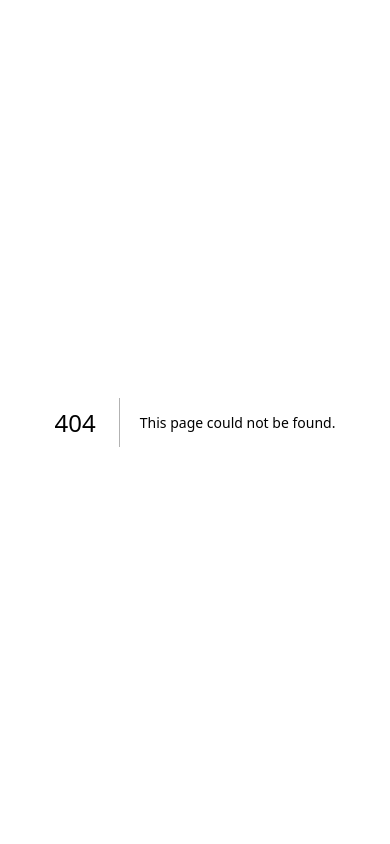
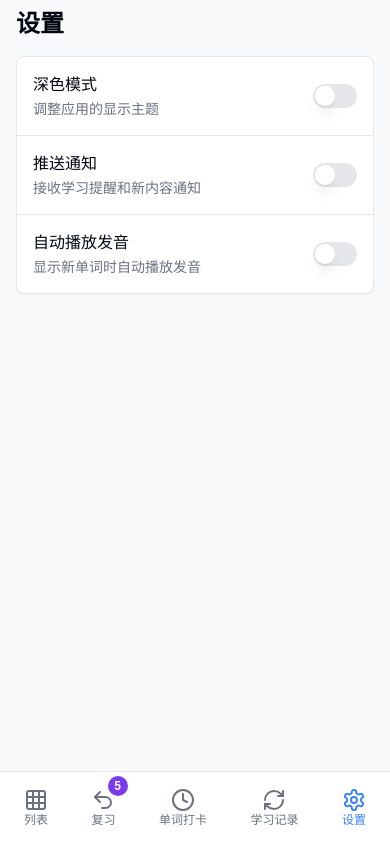
Before and after one commit to nekoparam/qmvisual, a Next.js app: page /m/settings in a window 390 px wide. Before the commit this address had no page. Built offline with nearby package versions, Linux system fonts and the light colour scheme.

Commit message:
add mobile app

```diff
--- a/package.json
+++ b/package.json
@@ -14,6 +14,7 @@
     "@radix-ui/react-dropdown-menu": "^2.1.2",
     "@radix-ui/react-label": "^2.1.0",
     "@radix-ui/react-slot": "^1.1.0",
+    "@radix-ui/react-switch": "^1.1.1",
     "@radix-ui/react-tabs": "^1.1.1",
     "@tabler/icons-react": "^3.21.0",
     "class-variance-authority": "^0.7.0",
--- /dev/null
+++ b/src/app/m/layout.tsx
@@ -0,0 +1,53 @@
+'use client'
+
+import { Clock, Settings, Grid, RefreshCw, Undo2 } from 'lucide-react'
+import Link from "next/link"
+import { usePathname } from 'next/navigation'
+import { Inter } from 'next/font/google'
+import { Badge } from "@/components/ui/badge"
+
+const inter = Inter({ subsets: ['latin'] })
+
+export default function MobileLayout({
+  children,
+}: {
+  children: React.ReactNode
+}) {
+  const pathname = usePathname()
+
+  // 这里我们模拟未复习的单词数量，实际应用中这应该从某个状态管理器或API获取
+  const unreviewed = 5
+
+  const navItems = [
+    { href: "/m/list", icon: Grid, label: "列表" },
+    { href: "/m/review", icon: Undo2, label: "复习", badge: unreviewed },
+    { href: "/m/word", icon: Clock, label: "单词打卡" },
+    { href: "/m/progress", icon: RefreshCw, label: "学习记录" },
+    { href: "/m/settings", icon: Settings, label: "设置" },
+  ]
+
+  return (
+    <div className="flex flex-col h-screen bg-gray-50">
+      <main className="flex-1 overflow-auto flex">
+        {children}
+      </main>
+
+      {/* Bottom Navigation */}
+      <nav className="border-t bg-white py-2 px-4">
+        <div className="flex justify-between items-center max-w-md mx-auto">
+          {navItems.map((item) => (
+            <Link key={item.href} href={item.href} className="flex flex-col items-center p-2 relative">
+              <item.icon className={`h-6 w-6 ${pathname === item.href ? 'text-blue-500' : 'text-gray-500'}`} />
+              <span className={`text-xs ${pathname === item.href ? 'text-blue-500' : 'text-gray-500'}`}>{item.label}</span>
+              {item.badge && (
+                <Badge className="absolute -top-1 -right-1 px-1 min-w-[1.25rem] h-5 flex items-center justify-center">
+                  {item.badge}
+                </Badge>
+              )}
+            </Link>
+          ))}
+        </div>
+      </nav>
+    </div>
+  )
+}
--- /dev/null
+++ b/src/app/m/review/page.tsx
@@ -0,0 +1,61 @@
+"use client"
+
+import { useState } from 'react'
+import { Card, CardContent } from "@/components/ui/card"
+import { Button } from "@/components/ui/button"
+
+interface WordCardProps {
+  word: string
+  translation: string
+}
+
+const words: WordCardProps[] = [
+  { word: "abject", translation: "极可怨的; 卑下的" },
+  { word: "ephemeral", translation: "短暂的; 瞬息的" },
+  { word: "ubiquitous", translation: "无处不在的; 普遍存在的" },
+]
+
+export default function ReviewPage() {
+  const [currentWordIndex, setCurrentWordIndex] = useState(0)
+  const [showTranslation, setShowTranslation] = useState(false)
+
+  const currentWord = words[currentWordIndex]
+
+  const handleNext = () => {
+    setCurrentWordIndex((prevIndex) => (prevIndex + 1) % words.length)
+    setShowTranslation(false)
+  }
+
+  const handleShowTranslation = () => {
+    setShowTranslation(true)
+  }
+
+  return (
+    <div className="p-4 w-full flex items-center justify-center">
+      <Card className="w-full max-w-md shadow-lg">
+        <CardContent className="p-6">
+          <div className="bg-blue-500 rounded-lg p-8 text-center text-white mb-4">
+            <h2 className="text-4xl font-bold mb-4">{currentWord.word}</h2>
+            {showTranslation && <p className="text-xl">{currentWord.translation}</p>}
+          </div>
+          <div className="flex flex-col gap-4">
+            {!showTranslation && (
+              <Button
+                className="w-full bg-blue-500 hover:bg-blue-600"
+                onClick={handleShowTranslation}
+              >
+                显示翻译
+              </Button>
+            )}
+            <Button
+              className="w-full bg-green-500 hover:bg-green-600"
+              onClick={handleNext}
+            >
+              下一个单词
+            </Button>
+          </div>
+        </CardContent>
+      </Card>
+    </div>
+  )
+}
--- /dev/null
+++ b/src/app/m/settings/page.tsx
@@ -0,0 +1,69 @@
+"use client"
+
+import { useState } from "react"
+import { Switch } from "@/components/ui/switch"
+import { Label } from "@/components/ui/label"
+
+export default function SettingsPage() {
+  const [darkMode, setDarkMode] = useState(false)
+  const [notifications, setNotifications] = useState(false)
+  const [autoPlay, setAutoPlay] = useState(false)
+
+  return (
+    <div className="w-full">
+      <h1 className="px-4 py-2 text-2xl font-bold">设置</h1>
+
+      <div className="px-4 py-2">
+        <div className="rounded-lg border bg-white shadow-sm">
+          <div className="border-b px-4 py-4">
+            <div className="flex items-center justify-between">
+              <div className="space-y-0.5">
+                <Label htmlFor="dark-mode" className="text-base">深色模式</Label>
+                <p className="text-sm text-muted-foreground">
+                  调整应用的显示主题
+                </p>
+              </div>
+              <Switch
+                id="dark-mode"
+                checked={darkMode}
+                onCheckedChange={setDarkMode}
+              />
+            </div>
+          </div>
+
+          <div className="border-b px-4 py-4">
+            <div className="flex items-center justify-between">
+              <div className="space-y-0.5">
+                <Label htmlFor="notifications" className="text-base">推送通知</Label>
+                <p className="text-sm text-muted-foreground">
+                  接收学习提醒和新内容通知
+                </p>
+              </div>
+              <Switch
+                id="notifications"
+                checked={notifications}
+                onCheckedChange={setNotifications}
+              />
+            </div>
+          </div>
+
+          <div className="px-4 py-4">
+            <div className="flex items-center justify-between">
+              <div className="space-y-0.5">
+                <Label htmlFor="auto-play" className="text-base">自动播放发音</Label>
+                <p className="text-sm text-muted-foreground">
+                  显示新单词时自动播放发音
+                </p>
+              </div>
+              <Switch
+                id="auto-play"
+                checked={autoPlay}
+                onCheckedChange={setAutoPlay}
+              />
+            </div>
+          </div>
+        </div>
+      </div>
+    </div>
+  )
+}
--- /dev/null
+++ b/src/app/m/word/page.tsx
@@ -0,0 +1,42 @@
+"use client"
+
+import { Card, CardContent } from "@/components/ui/card"
+import { Button } from "@/components/ui/button"
+
+interface WordCardProps {
+  word: string
+  translation: string
+}
+
+export default function WordPage() {
+  // 直接在组件中定义默认值，而不是通过props传递
+  const word = "abject"
+  const translation = "极可怨的; 卑下的"
+
+  return (
+    <div className="p-4 w-full flex items-center justify-center">
+      <Card className="w-full max-w-md shadow-lg">
+        <CardContent className="p-6">
+          <div className="bg-blue-500 rounded-lg p-8 text-center text-white mb-4">
+            <h2 className="text-4xl font-bold mb-4">{word}</h2>
+            <p className="text-xl">{translation}</p>
+          </div>
+          <div className="flex gap-4 justify-center">
+            <Button
+              className="flex-1 bg-blue-500 hover:bg-blue-600"
+              onClick={() => console.log("Don't know")}
+            >
+              不记得
+            </Button>
+            <Button
+              className="flex-1 bg-green-500 hover:bg-green-600"
+              onClick={() => console.log("Remember")}
+            >
+              记得
+            </Button>
+          </div>
+        </CardContent>
+      </Card>
+    </div>
+  )
+}
--- /dev/null
+++ b/src/components/ui/badge.tsx
@@ -0,0 +1,36 @@
+import * as React from "react"
+import { cva, type VariantProps } from "class-variance-authority"
+
+import { cn } from "@/lib/utils"
+
+const badgeVariants = cva(
+  "inline-flex items-center rounded-full border px-2.5 py-0.5 text-xs font-semibold transition-colors focus:outline-none focus:ring-2 focus:ring-ring focus:ring-offset-2",
+  {
+    variants: {
+      variant: {
+        default:
+          "border-transparent bg-primary text-primary-foreground hover:bg-primary/80",
+        secondary:
+          "border-transparent bg-secondary text-secondary-foreground hover:bg-secondary/80",
+        destructive:
+          "border-transparent bg-destructive text-destructive-foreground hover:bg-destructive/80",
+        outline: "text-foreground",
+      },
+    },
+    defaultVariants: {
+      variant: "default",
+    },
+  }
+)
+
+export interface BadgeProps
+  extends React.HTMLAttributes<HTMLDivElement>,
+    VariantProps<typeof badgeVariants> {}
+
+function Badge({ className, variant, ...props }: BadgeProps) {
+  return (
+    <div className={cn(badgeVariants({ variant }), className)} {...props} />
+  )
+}
+
+export { Badge, badgeVariants }
--- /dev/null
+++ b/src/components/ui/switch.tsx
@@ -0,0 +1,29 @@
+"use client"
+
+import * as React from "react"
+import * as SwitchPrimitives from "@radix-ui/react-switch"
+
+import { cn } from "@/lib/utils"
+
+const Switch = React.forwardRef<
+  React.ElementRef<typeof SwitchPrimitives.Root>,
+  React.ComponentPropsWithoutRef<typeof SwitchPrimitives.Root>
+>(({ className, ...props }, ref) => (
+  <SwitchPrimitives.Root
+    className={cn(
+      "peer inline-flex h-6 w-11 shrink-0 cursor-pointer items-center rounded-full border-2 border-transparent transition-colors focus-visible:outline-none focus-visible:ring-2 focus-visible:ring-ring focus-visible:ring-offset-2 focus-visible:ring-offset-background disabled:cursor-not-allowed disabled:opacity-50 data-[state=checked]:bg-primary data-[state=unchecked]:bg-input",
+      className
+    )}
+    {...props}
+    ref={ref}
+  >
+    <SwitchPrimitives.Thumb
+      className={cn(
+        "pointer-events-none block h-5 w-5 rounded-full bg-background shadow-lg ring-0 transition-transform data-[state=checked]:translate-x-5 data-[state=unchecked]:translate-x-0"
+      )}
+    />
+  </SwitchPrimitives.Root>
+))
+Switch.displayName = SwitchPrimitives.Root.displayName
+
+export { Switch }
```
Also changed, not shown: 1 other file (tests, documents, lock files or other folders).
